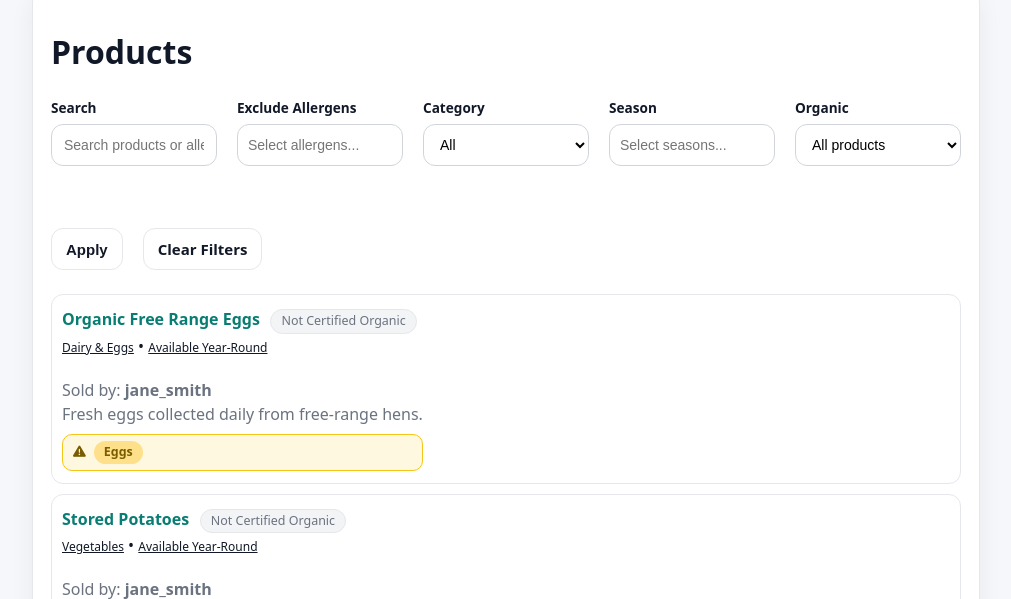
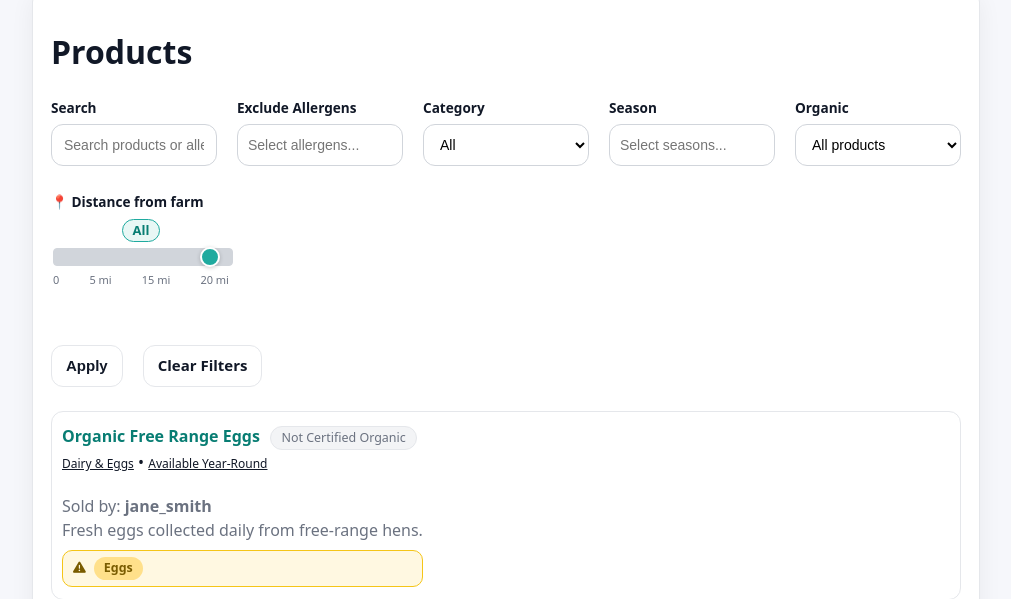
Before and after one commit to adeebimam/brfn_marketplace, a Django app: page /products/ in a window 1280 px wide. Shown: the part 154-753 px from the top of the page, without its empty margins (134-1145 px from the left). Run offline with Django 5.2, Linux system fonts and the light colour scheme; a user stored in the database is signed in; data comes from the database, SQL or seed files in the repository; parts of the project's set-up code (start-up, migrations or seed data) failed here and were passed over.

Commit message:
Test case 13 - Added the food mile filter. Cart Total and Sumamry moved to the top

```diff
--- a/apps/marketplace/views.py
+++ b/apps/marketplace/views.py
@@ -49,6 +49,12 @@ def product_list(request):
     query = request.GET.get("q", "").strip()
     selected_allergens = request.GET.getlist("allergens_exclude")
     organic_filter = request.GET.get("organic", "").strip()
+    max_miles = request.GET.get("max_miles", "20").strip()
+
+    try:
+        max_miles = float(max_miles)
+    except ValueError:
+        max_miles = 20.0
 
     if selected_category:
         products = products.filter(category_id=selected_category)
@@ -91,6 +97,42 @@ def product_list(request):
         p.in_season_now = p.is_in_season(today)
         p.real_allergens = [a for a in p.allergens.all() if a.name != "No common allergens"]
 
+    # ---- Food miles ----
+    if request.user.is_authenticated:
+        from .foodmiles import _get_lat_lng, _haversine_miles
+        try:
+            customer_profile = Profile.objects.get(user=request.user)
+            customer_postcode = customer_profile.delivery_postcode or customer_profile.postcode
+            customer_coords = _get_lat_lng(customer_postcode) if customer_postcode else None
+        except Profile.DoesNotExist:
+            customer_coords = None
+
+        producer_coords_cache = {}
+
+        for p in products:
+            p.food_miles = None
+            if customer_coords:
+                try:
+                    producer_profile = Profile.objects.get(user=p.producer)
+                    producer_postcode = producer_profile.postcode
+                    if producer_postcode:
+                        if producer_postcode not in producer_coords_cache:
+                            producer_coords_cache[producer_postcode] = _get_lat_lng(producer_postcode)
+                        coords = producer_coords_cache[producer_postcode]
+                        if coords:
+                            p.food_miles = _haversine_miles(*customer_coords, *coords)
+                except Profile.DoesNotExist:
+                    pass
+
+        # Apply max_miles filter only for logged-in users with food miles calculated
+        products = [
+            p for p in products
+            if p.food_miles is None or p.food_miles <= max_miles
+        ]
+    else:
+        for p in products:
+            p.food_miles = None
+
     context = {
         "products": products,
         "categories": categories,
@@ -102,6 +144,7 @@ def product_list(request):
         "query": query,
         "current_month": current_month,
         "organic_filter": organic_filter,
+        "max_miles": max_miles,
     }
     return render(request, "marketplace/product_list.html", context)
 
@@ -147,9 +190,23 @@ def product_detail(request, pk):
             from django.http import Http404
             raise Http404("This product is not currently available.")
 
+    food_miles = None
+    if request.user.is_authenticated:
+        from .foodmiles import calculate_food_miles
+        try:
+            customer_profile = Profile.objects.get(user=request.user)
+            producer_profile = Profile.objects.get(user=product.producer)
+            customer_postcode = customer_profile.delivery_postcode or customer_profile.postcode
+            producer_postcode = producer_profile.postcode
+            if customer_postcode and producer_postcode:
+                food_miles = calculate_food_miles(customer_postcode, producer_postcode)
+        except Profile.DoesNotExist:
+            pass
+
     return render(request, "marketplace/product_detail.html", {
         "product": product,
         "is_in_season": product.is_in_season(),
+        "food_miles": food_miles,
     })
 
 
--- a/requirements.txt
+++ b/requirements.txt
@@ -5,3 +5,4 @@ mysqlclient==2.2.8
 sqlparse==0.5.5
 thefuzz
 python-Levenshtein
+requests
--- a/templates/marketplace/product_list.html
+++ b/templates/marketplace/product_list.html
@@ -124,6 +124,64 @@
     margin-top: 8px;
     min-height: 0;
   }
+
+  /* ---- Food miles snap slider ---- */
+  .miles-slider-wrapper {
+    display: flex;
+    flex-direction: column;
+    gap: 4px;
+    width: 180px;
+  }
+  .miles-slider-top {
+    display: flex;
+    justify-content: center;
+    font-size: 13px;
+    font-weight: 600;
+    color: #087d73;
+  }
+  .miles-slider-top span {
+    background: #e8f7f5;
+    border: 1px solid #1faa9f;
+    border-radius: 20px;
+    padding: 1px 10px;
+  }
+  input[type="range"]#miles_slider {
+    -webkit-appearance: none;
+    appearance: none;
+    width: 180px;
+    height: 6px;
+    border-radius: 4px;
+    background: #d1d5db;
+    outline: none;
+    cursor: pointer;
+  }
+  input[type="range"]#miles_slider::-webkit-slider-thumb {
+    -webkit-appearance: none;
+    appearance: none;
+    width: 20px;
+    height: 20px;
+    border-radius: 50%;
+    background: #1faa9f;
+    cursor: pointer;
+    border: 2px solid white;
+    box-shadow: 0 1px 4px rgba(0,0,0,0.2);
+  }
+  input[type="range"]#miles_slider::-moz-range-thumb {
+    width: 20px;
+    height: 20px;
+    border-radius: 50%;
+    background: #1faa9f;
+    cursor: pointer;
+    border: 2px solid white;
+  }
+  .miles-slider-labels {
+    display: flex;
+    justify-content: space-between;
+    font-size: 11px;
+    color: #6b7280;
+    padding: 0 2px;
+    width: 180px;
+  }
 </style>
 
   <div class="card stack product-list-page">
@@ -131,6 +189,8 @@
       <h1>Products</h1>
 
       <form method="get" class="product-filters">
+        <input type="hidden" name="max_miles" id="max_miles_input" value="{{ max_miles }}">
+
         <div class="filter-group">
           <label for="q">Search</label>
           <div class="search-wrapper">
@@ -206,6 +266,33 @@
           </select>
         </div>
 
+        {% if user.is_authenticated %}
+        <div class="filter-group" style="min-width:180px; max-width:200px;">
+          <label>📍 Distance from farm </label>
+          <div class="miles-slider-wrapper">
+            <div class="miles-slider-top">
+              <span id="milesDisplay">
+                {% if max_miles == 20.0 %}All{% else %}{{ max_miles }} mi{% endif %}
+              </span>
+            </div>
+            <input
+              type="range"
+              id="miles_slider"
+              min="0"
+              max="3"
+              step="1"
+              value="{% if max_miles == 5.0 %}1{% elif max_miles == 15.0 %}2{% elif max_miles == 20.0 %}3{% else %}0{% endif %}"
+            >
+            <div class="miles-slider-labels">
+              <span>0</span>
+              <span>5 mi</span>
+              <span>15 mi</span>
+              <span>20 mi</span>
+            </div>
+          </div>
+        </div>
+        {% endif %}
+
         <!-- Selected tags displayed below filters -->
         <div class="selected-allergen-tags" id="selectedAllergenTags" style="width:100%; margin-bottom:8px;"></div>
 
@@ -229,6 +316,12 @@
               <span class="organic-badge">🌱 Certified Organic</span>
             {% else %}
               <span class="non-organic-badge">Not Certified Organic</span>
+            {% endif %}
+
+            {% if p.food_miles is not None %}
+              <span style="display:inline-flex; align-items:center; gap:4px; background:#f0fdf4; border:1px solid #86efac; color:#166534; border-radius:20px; padding:2px 10px; font-size:0.78rem; font-weight:600; margin-left:0.4rem;">
+                📍 {{ p.food_miles }} mi
+              </span>
             {% endif %}
 
             {% if p.is_year_round %}
@@ -283,6 +376,20 @@
   </div>
 
   <script>
+    // ---- Food miles snap slider ----
+    const milesSnap = [0, 5, 15, 20];
+    const milesSlider = document.getElementById('miles_slider');
+    const maxMilesInput = document.getElementById('max_miles_input');
+    const milesDisplay = document.getElementById('milesDisplay');
+
+    if (milesSlider) {
+      milesSlider.addEventListener('input', () => {
+        const val = milesSnap[parseInt(milesSlider.value)];
+        maxMilesInput.value = val === 0 ? 20 : val;
+        milesDisplay.textContent = val === 0 ? 'All' : val + ' mi';
+      });
+    }
+
     // ---- Search suggestions ----
     const searchInput = document.getElementById('q');
     const suggestionsBox = document.getElementById('searchSuggestions');
@@ -414,7 +521,6 @@
       }
     });
 
-    // Restore selected seasons on page load
     document.querySelectorAll('.season-option[data-selected="true"]').forEach(opt => {
       addSeasonTag(opt.dataset.id, opt.dataset.name);
       opt.classList.add('selected');
```
Also changed, not shown: apps/cart/views.py (+25 -1 lines), apps/marketplace/foodmiles.py (added, +40 -0 lines), templates/cart/detail.html (+41 -20 lines), templates/marketplace/product_detail.html (+8 -0 lines).
